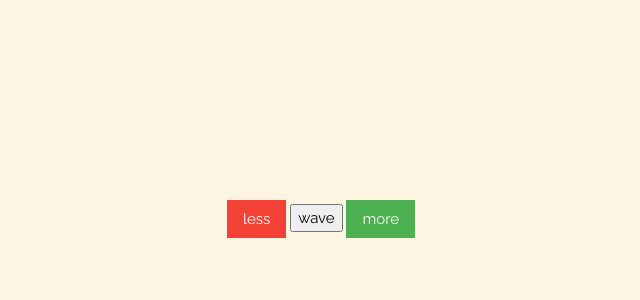
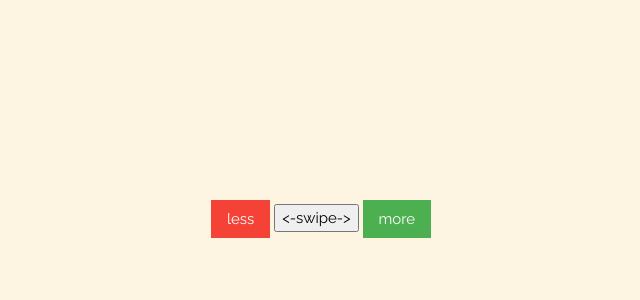
Before and after one commit to hemanthreddyjonnala/nlp-inspire, a Python web app: template templates/quote.html in a window 1280 px wide. Shown: the part 487-787 px from the top of the page, without its empty margins (319-959 px from the left). Run offline with Jinja, Linux system fonts and the light colour scheme; the template is opened without the code that fills it: most values are stand-ins (such as "Sample title", 1, 10 or a date in 2020); some web fonts are replaced.

Commit message:
swipe change

```diff
--- a/templates/quote.html
+++ b/templates/quote.html
@@ -64,7 +64,7 @@ div.quote {
 <!--				<img src='static/images/moon.png'  style="width:50px" />-->less
 			</button>
 <!--			<img src='static/images/hand.png' id='hand' style="width:100px" />-->
-				<button id="hand">wave</button>
+				<button id="hand"><-swipe-></swipr-></button>
 			<button class="w3-button w3-green" name='brighter' id="brighter" type="submit" value='{{current_id}}'>
 <!--				<img src='static/images/sun.png'  style="width:50px" />-->more
 			</button>
```
